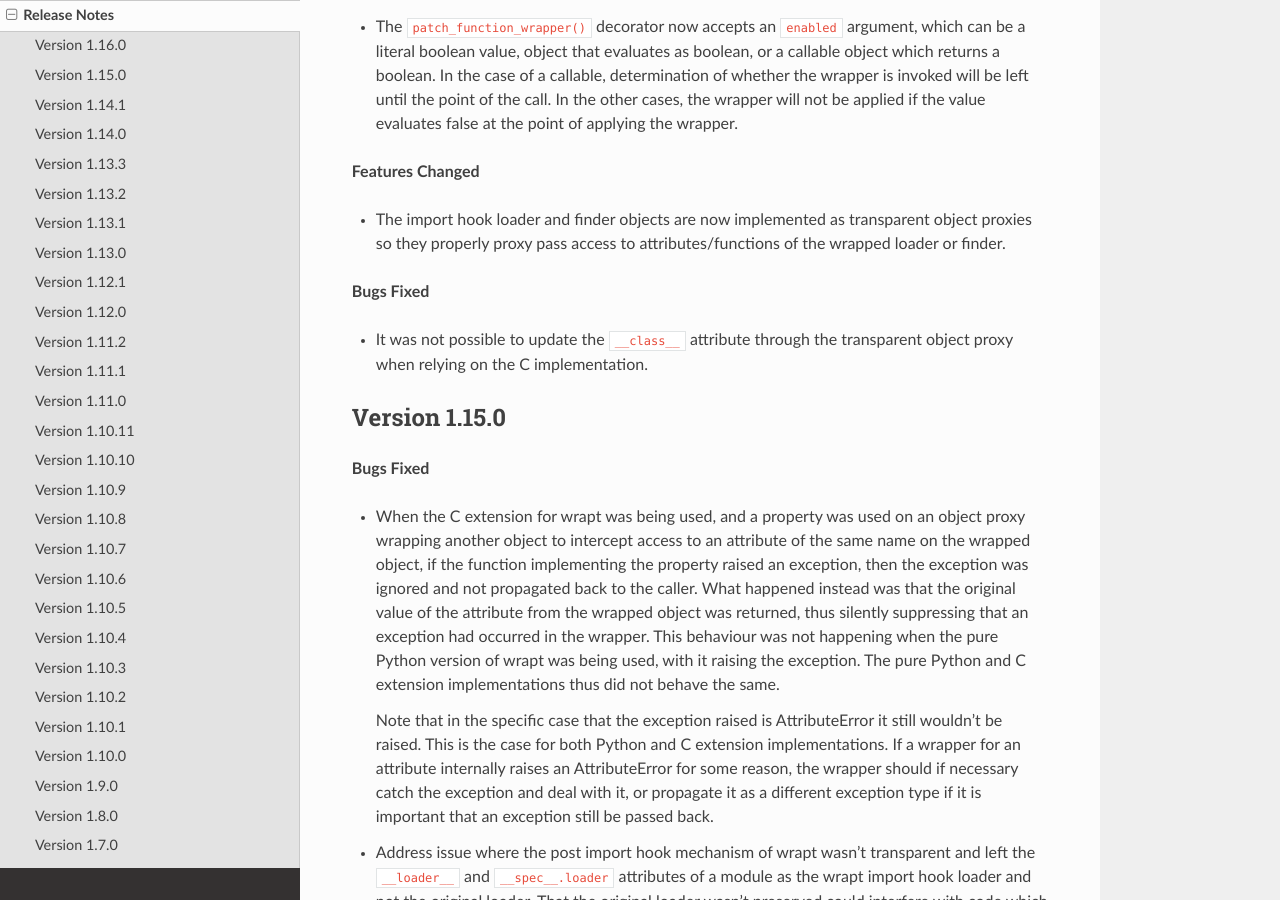
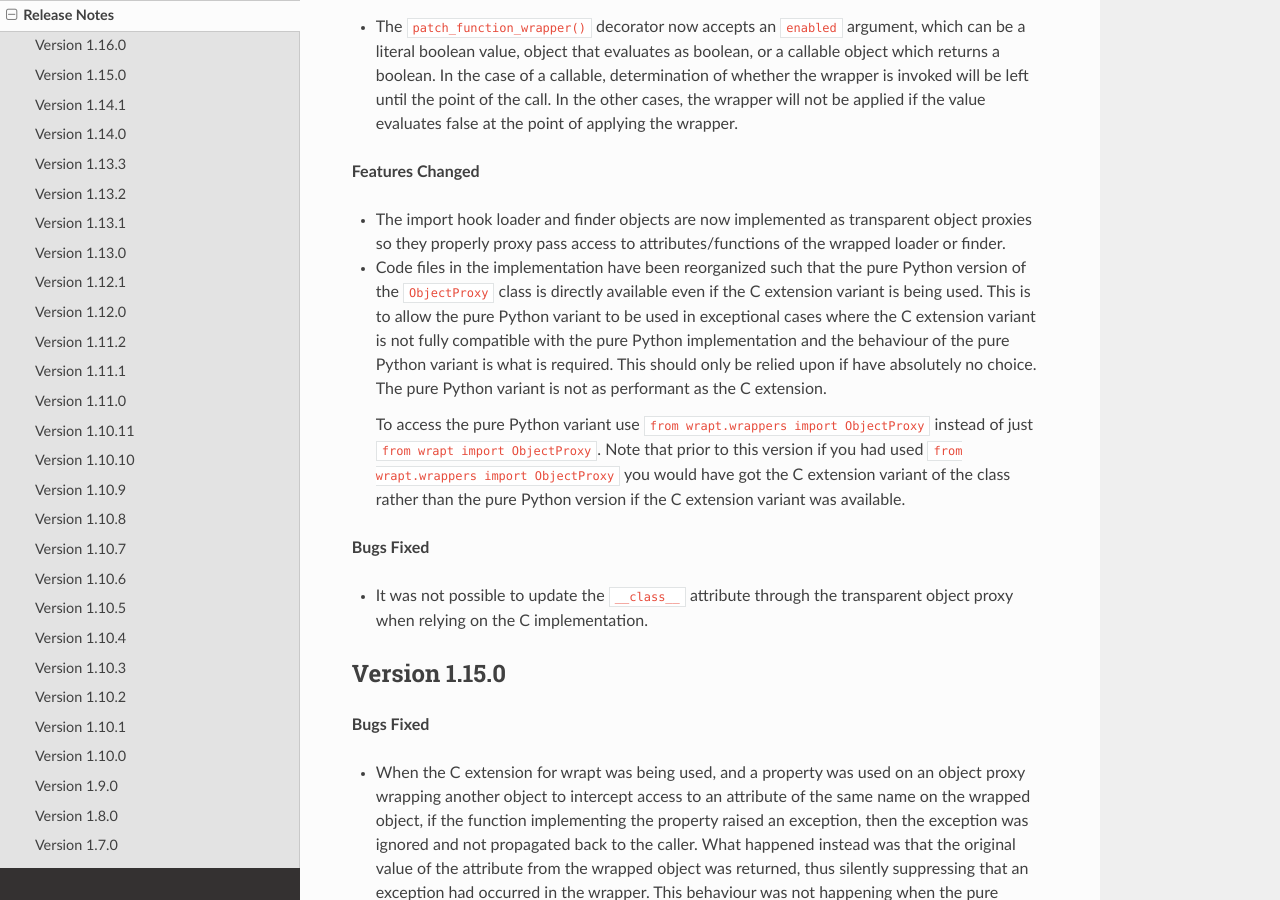
Before and after one commit to GrahamDumpleton/wrapt, a Sphinx documentation site: the page built from docs/changes.rst, in a window 1280 px wide and 900 px high, scrolled down 321 px. Built offline with Sphinx 7.4.7 and the Read the Docs theme 2.0.0, drawn with Linux system fonts in a browser that asks for light colours.

Commit message:
Update change notes for making pure Python ObjectProxy available.

```diff
--- a/docs/changes.rst
+++ b/docs/changes.rst
@@ -21,6 +21,21 @@ Note that version 1.16.0 drops support for Python 2.7 and 3.5. Python version
 * The import hook loader and finder objects are now implemented as transparent
   object proxies so they properly proxy pass access to attributes/functions of
   the wrapped loader or finder.
+
+* Code files in the implementation have been reorganized such that the pure
+  Python version of the ``ObjectProxy`` class is directly available even if the
+  C extension variant is being used. This is to allow the pure Python variant to
+  be used in exceptional cases where the C extension variant is not fully
+  compatible with the pure Python implementation and the behaviour of the pure
+  Python variant is what is required. This should only be relied upon if have
+  absolutely no choice. The pure Python variant is not as performant as the C
+  extension.
+
+  To access the pure Python variant use ``from wrapt.wrappers import
+  ObjectProxy`` instead of just ``from wrapt import ObjectProxy``. Note that
+  prior to this version if you had used ``from wrapt.wrappers import
+  ObjectProxy`` you would have got the C extension variant of the class rather
+  than the pure Python version if the C extension variant was available.
 
 **Bugs Fixed**
 
```
